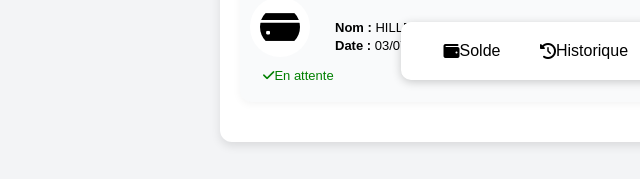
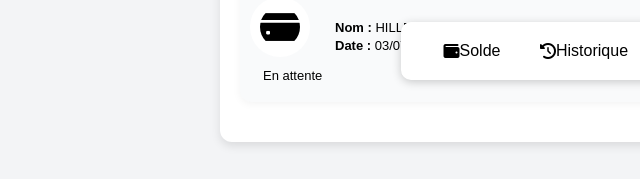
Before and after one commit to kouame-yao/acces.bank, a website: page public/historique.html in a window 1280 px wide. Shown: the part 720-899 px from the top of the page, 0-640 px from the left. Drawn offline with Linux system fonts and the light colour scheme; no server answers.

Commit message:
Update historique.html
Troisieme modification de la page historique

```diff
--- a/public/historique.html
+++ b/public/historique.html
@@ -137,8 +137,8 @@
           </div>
         </div>
         <div class="montant-paiement">
-          <span class="paiement-label" style="color: green; font-size: 13px"
-            ><i class="fa-solid fa-check"></i>En attente</span
+          <span class="paiement-label" style="color: black; font-size: 13px"
+            >En attente</span
           >
           <span class="montant-value2" style="color: red; font-size: 13px">
             CHF - 40’000.00
```
